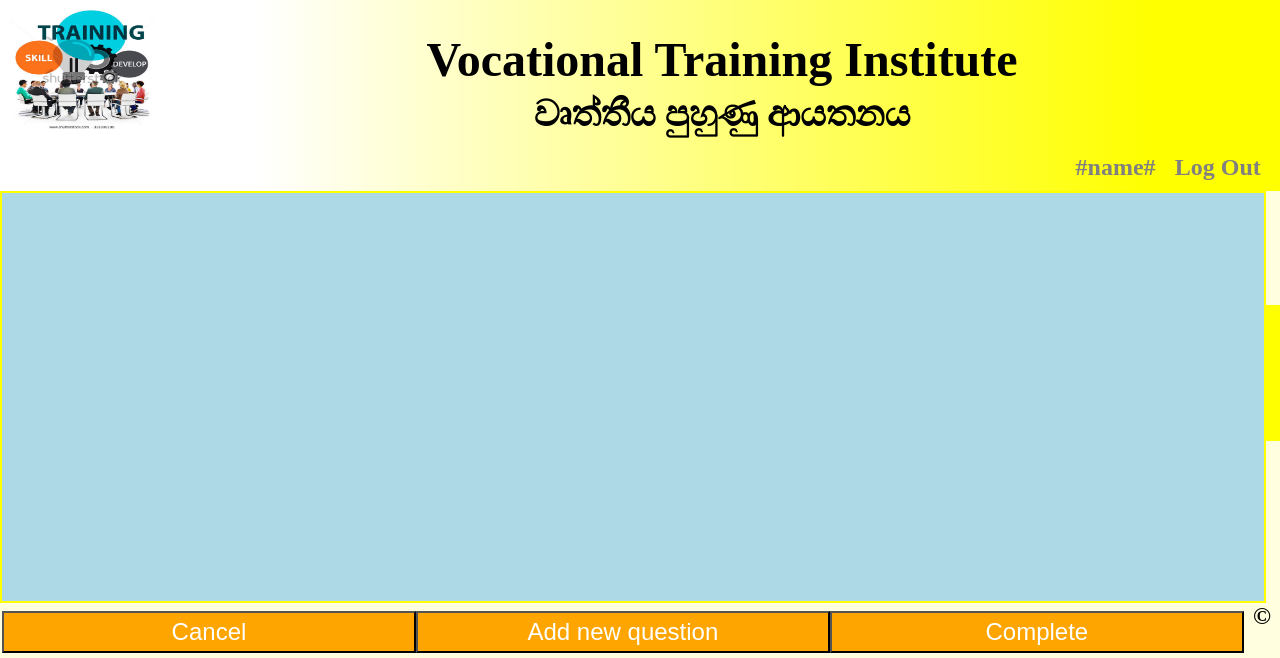
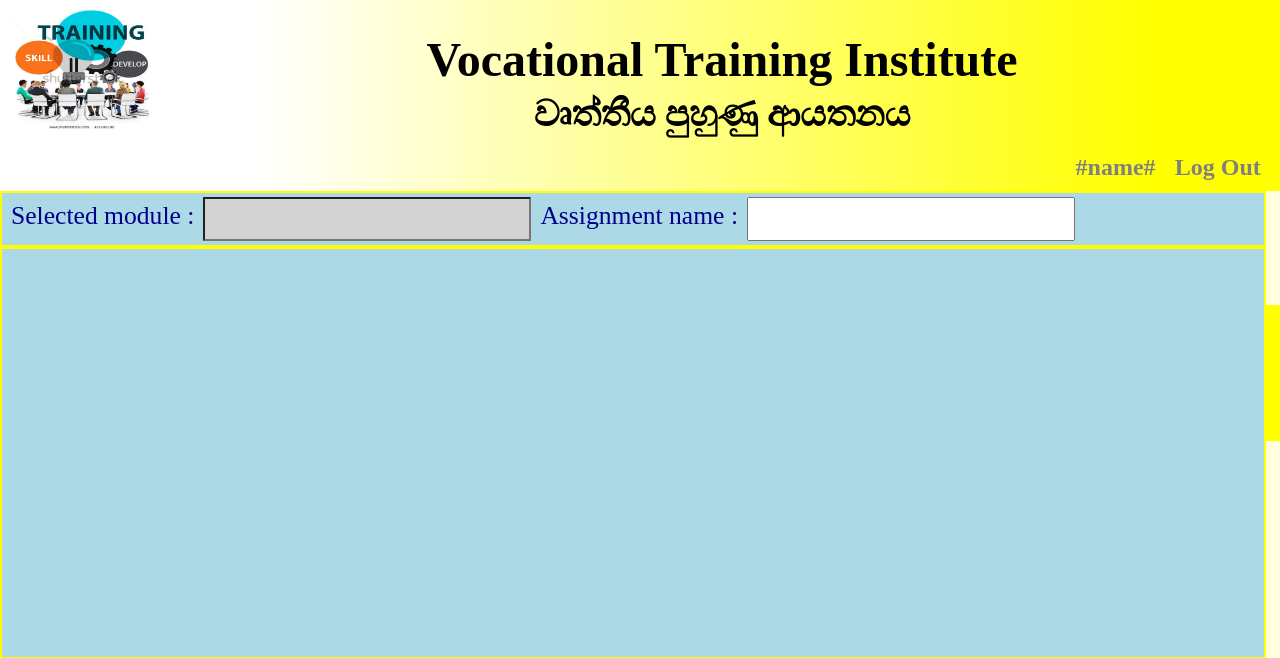
Before and after one commit to IsuruBoyagane15/Private-Vocational-Training-Center, a PHP site: page /create-assignment.php in a window 1280 px wide. Shown: the top 658 px of the page. Run offline with PHP 8.4, Linux system fonts and the light colour scheme.

Commit message:
few improvements on create-assignment page
add assignment details tab to the create-assignment page.
add css styles to the popup verify table.
Fix a problem occurs with verify table back button.

```diff
--- a/create-assignment.php
+++ b/create-assignment.php
@@ -54,6 +54,14 @@
       </div>
     </div>
 
+    <!--assignment details panel-->
+    <div class="assignment_details">
+      <label class="label">Selected module :</label>
+      <input type="text" name="module_name" class="details_input" id="module_name" readonly>
+      <label class="label">Assignment name :</label>
+      <input type="text" name="assignment_name" class="details_input" id="assignment_name">
+    </div>
+
     <!--question container-->
     <div class="container_questions">
       <nav class="questions">
--- a/css/styles_create-assignment.css
+++ b/css/styles_create-assignment.css
@@ -15,6 +15,30 @@ PAGE: CREATE ASSIGNMENT
   margin-left: inherit;
 }
 
+
+/********assignment details panel********/
+.assignment_details {
+  border: 2px solid yellow;
+  padding: 4px;
+  width: 98vw;
+  height: auto;
+  background-color: lightblue;
+  float: left;
+}
+
+.assignment_details .label {
+  margin: 2px 5px;
+  font-size: 2vw;
+}
+
+.assignment_details .details_input {
+  width: 25vw;
+  height: 3vw;
+}
+
+#module_name {
+  background-color: lightgrey;
+}
 
 /********question container********/
 .container_questions {
--- a/js/assign-buttons.js
+++ b/js/assign-buttons.js
@@ -38,7 +38,7 @@ $( function() {
   });
 
 
-  //logic on complete button
+  //logic on complete button, back and next buttons
   $('#complete').on('click', function() {
 
     //show popup window
@@ -56,19 +56,27 @@ $( function() {
       $("#popup_verify #table_verify").append("<tr><td>" + question + "</td><td>" + opt1 + "</td><td>" + opt2 + "</td><td>" + opt3 + "</td><td>" + opt4 + "</td><td>" + correctopt + "</td></tr>");
     } );
 
+    //logic on back button
     $("#back").click( function() {
-      $('#popup_verify #table_verify td').empty();
+      $('#popup_verify #table_verify td').remove();
       $("#popup_verify").hide();
     } );
 
+    //logic on next button
     $("#verify_next").click( function() {
       $("#popup_verify").hide();
     } );
 
   });
-} );
 
 
+  //logic on next button
+  $('#complete').on('click', function() {
+
+
+  });
+
+} );
 
 
 
```
Also changed, not shown: other parts of css/styles_create-assignment.css (+34 -0 lines).
